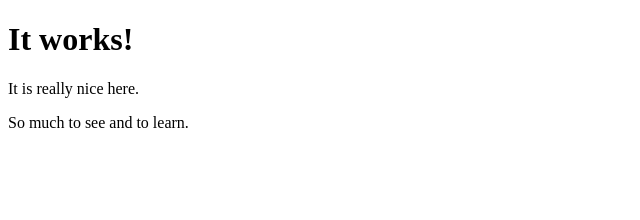
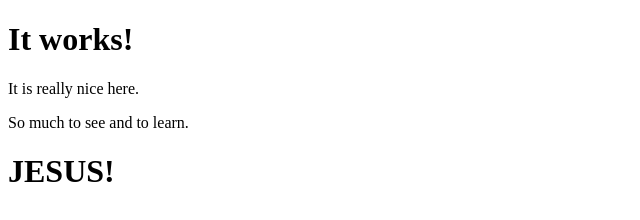
Before and after one commit to ChanandlerBonggg/git-test, a website: page index.html in a window 1280 px wide. Shown: the whole page, without its empty margins (0-640 px from the left). Drawn offline with Linux system fonts and the light colour scheme.

Commit message:
forth commit

```diff
--- a/index.html
+++ b/index.html
@@ -8,6 +8,7 @@
 	<h1>It works!</h1>
 	<p>It is really nice here.</p>
 	<p>So much to see and to learn.</p>
+	<h1>JESUS!</h1>
 
 </body>
 </html>
```
Also changed, not shown: package.json (added, +24 -0 lines), 2 other files.
